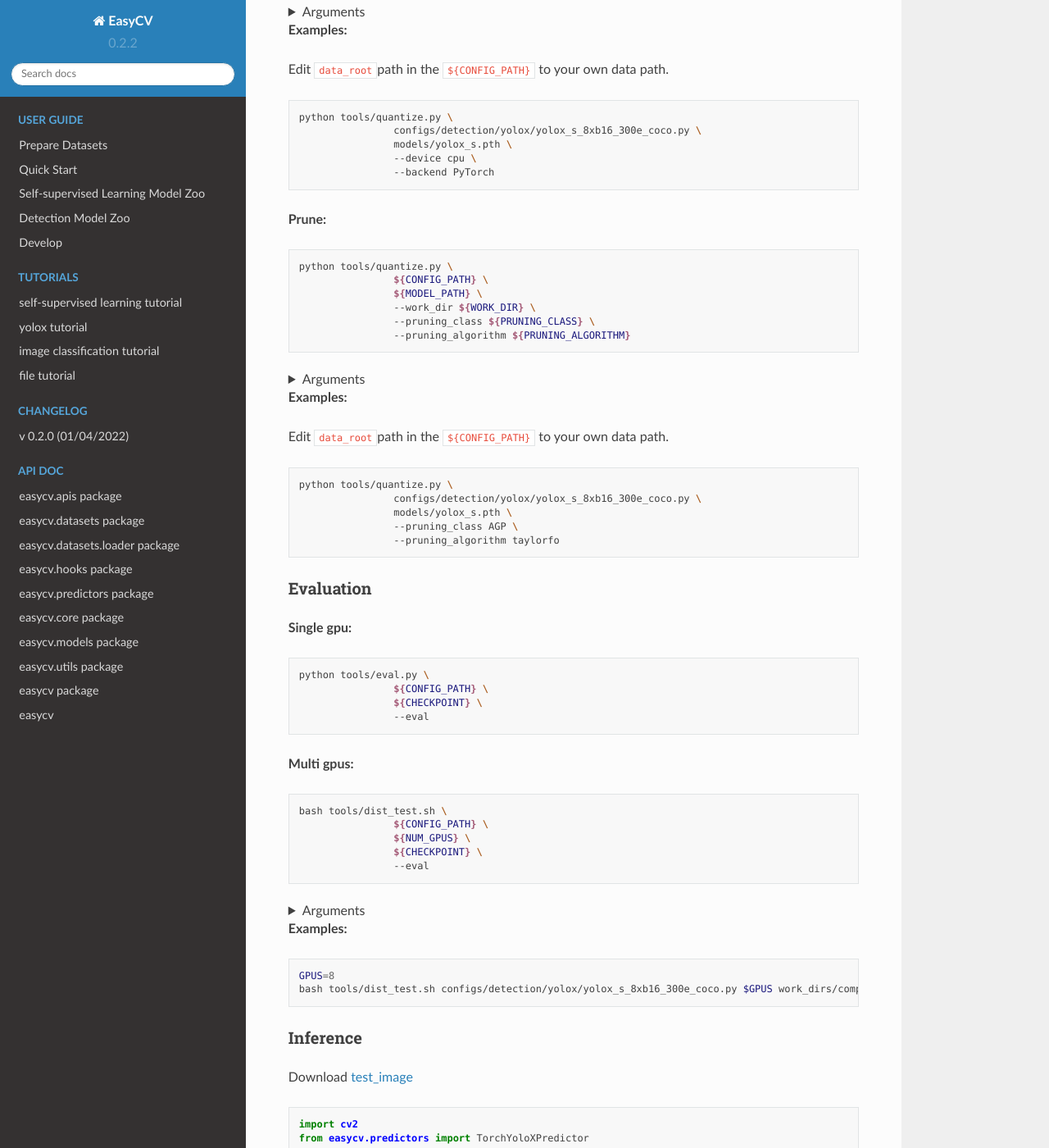
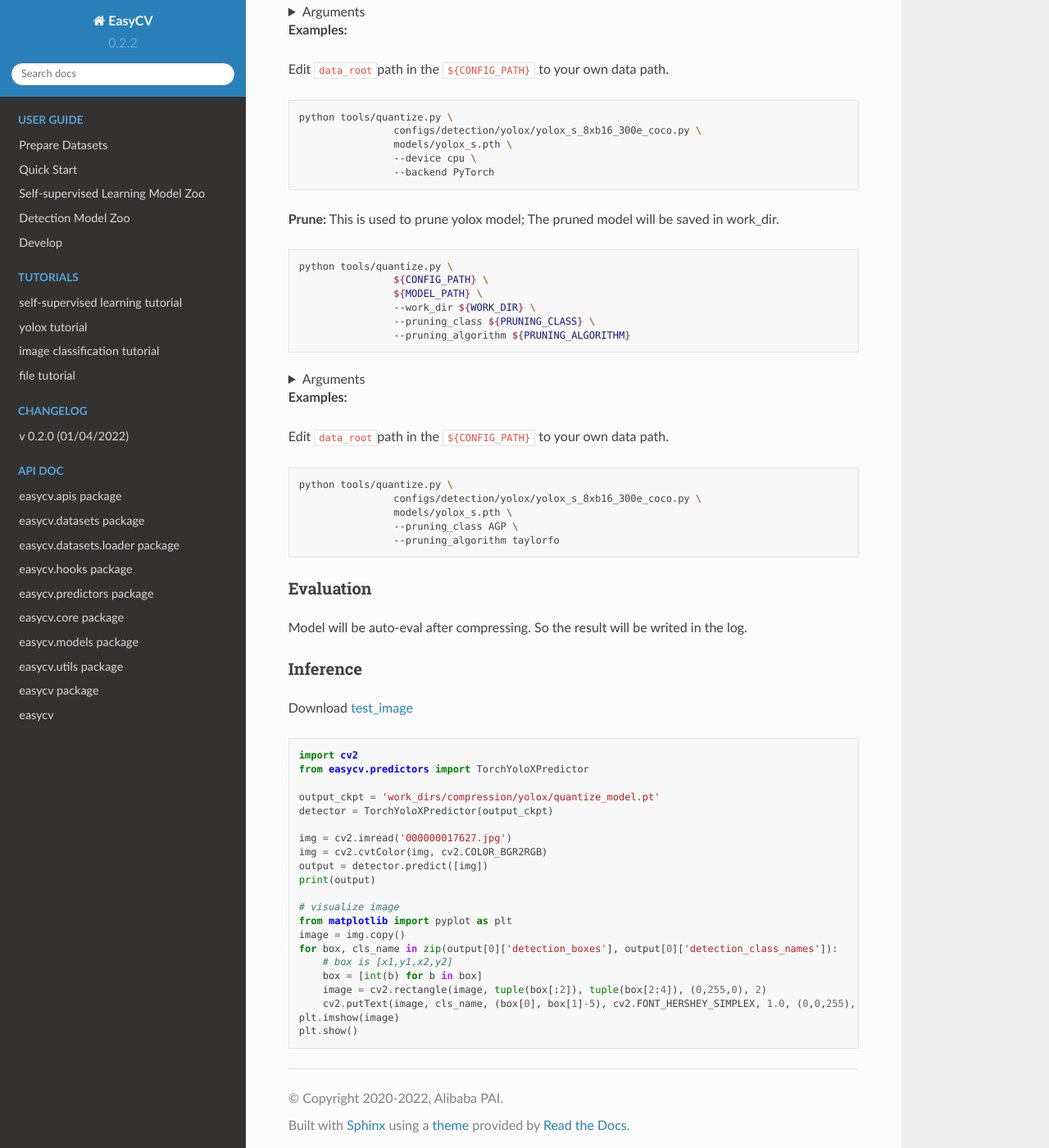
Before and after one commit to alibaba/EasyCV, a Sphinx documentation site: the page built from docs/source/tutorials/compression.md, in a window 1280 px wide and 1400 px high, scrolled down 1001 px. Shown: the whole window at 82% size. Built offline with Sphinx 7.4.7 and the Read the Docs theme 2.0.0, drawn with Linux system fonts in a browser that asks for light colours; pages that are not in the unit, such as notebooks, are missing from menus; some of the changed text lies outside the part shown.

Commit message:
add details of compression tutorial

````diff
--- a/docs/source/tutorials/compression.md
+++ b/docs/source/tutorials/compression.md
@@ -20,6 +20,7 @@
 
 ### Compression
 **Quantize:**
+This is used to quantize yolox model; The quantized model will be saved in work_dir.
 
 ```shell
 python tools/quantize.py \
@@ -38,11 +39,11 @@
 
 - `WORK_DIR`: your path to save models and logs
 
-- `MODEL_PATH`: the quantized models
+- `MODEL_PATH`: the models to be quantized
 
-- `DEVICE`: the device quantized models use
+- `DEVICE`: the device quantized models use (cpu/arm)
 
-- `BACKEND`: the quantized models's framework
+- `BACKEND`: the quantized models's framework (PyTorch/MNN)
 
 </details>
 
@@ -59,6 +60,7 @@
 ```
 
 **Prune:**
+This is used to prune yolox model; The pruned model will be saved in work_dir.
 
 ```shell
 python tools/quantize.py \
@@ -98,43 +100,7 @@
 
 ### Evaluation
 
-**Single gpu:**
-
-```shell
-python tools/eval.py \
-		${CONFIG_PATH} \
-		${CHECKPOINT} \
-		--eval
-```
-
-**Multi gpus:**
-
-```shell
-bash tools/dist_test.sh \
-		${CONFIG_PATH} \
-		${NUM_GPUS} \
-		${CHECKPOINT} \
-		--eval
-```
-
-<details>
-<summary>Arguments</summary>
-
-- `CONFIG_PATH`: the config file path of a detection method
-
-- `NUM_GPUS`: number of gpus
-
-- `CHECKPOINT`: the checkpoint file named as quantize_model.pt.
-
-</details>
-
-**Examples:**
-
-```shell
-GPUS=8
-bash tools/dist_test.sh configs/detection/yolox/yolox_s_8xb16_300e_coco.py $GPUS work_dirs/compression/yolox/quantize_model.pt --eval
-```
-
+Model will be auto-eval after compressing. So the result will be writed in the log.
 
 ### Inference
 Download [test_image](http://pai-vision-data-hz.oss-cn-zhangjiakou.aliyuncs.com/data/small_coco_demo/val2017/000000017627.jpg)
````
Also changed, not shown: other parts of docs/source/tutorials/compression.md (+3 -3 lines).
